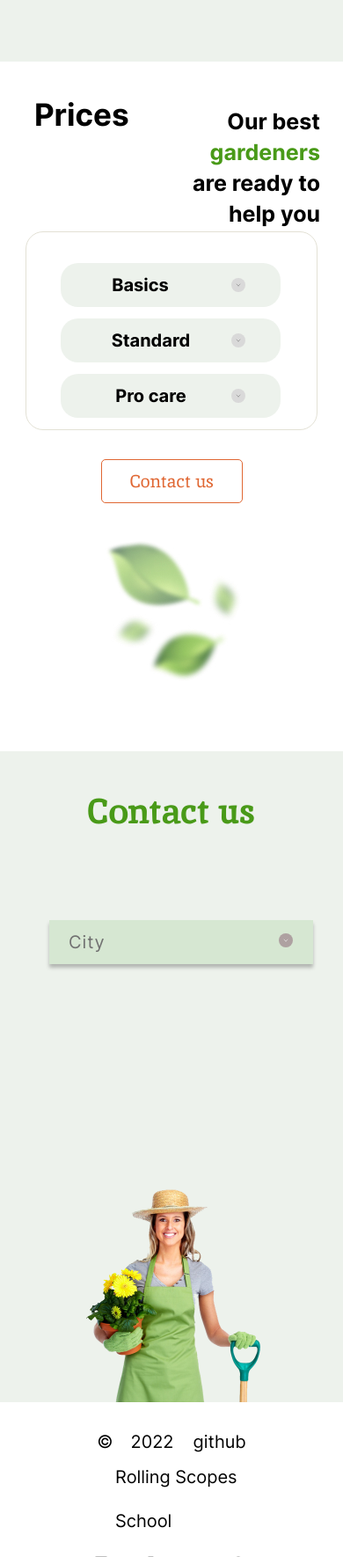
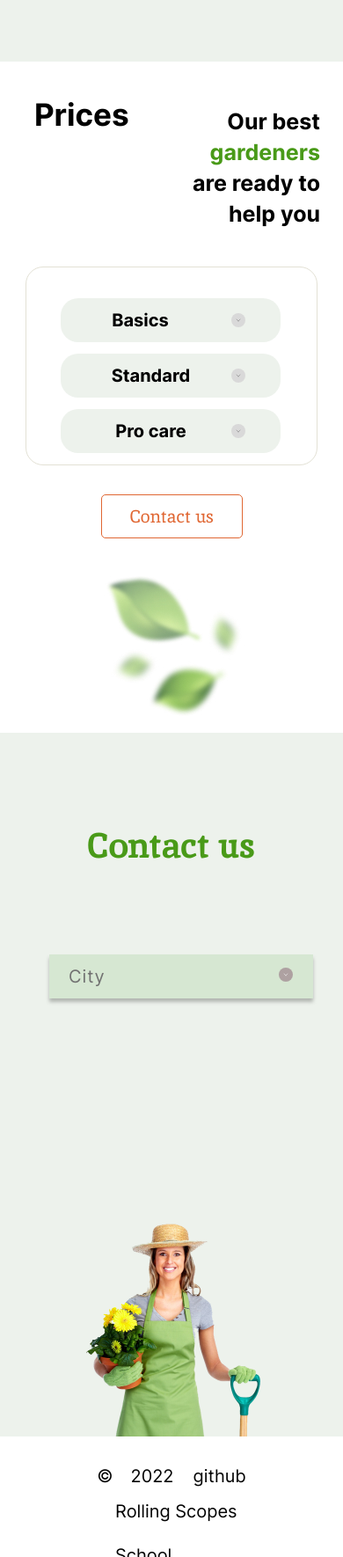
Before and after one commit to MaxFralou/plants-2022Q4, a plain HTML site: page index.html in a window 390 px wide. Shown: the part 4836-6606 px from the top of the page at 88% size. Drawn offline with Linux system fonts and the light colour scheme.

Commit message:
fix: style

```diff
--- a/style.css
+++ b/style.css
@@ -65,7 +65,6 @@
 html {
     box-sizing: border-box;
     scroll-behavior: smooth;
-    overflow-x: hidden;
 }
 
 *,
@@ -487,7 +486,7 @@ body {
 
 .color-wrapper-prices {
     background-color: #FFFFFF;
-    height: 580px;
+    min-height: 580px;
 }
 
 .prices {
@@ -500,7 +499,6 @@ body {
 .caption-prices-contaner {
     display: flex;
     justify-content: space-between;
-    margin-bottom: -40px;
 }
 
 .caption-prices {
@@ -716,7 +714,7 @@ body {
 /*PRICES END*/
 
 .color-container {
-    height: 500px;
+    min-height: 500px;
     background-color: #EDF2EC;
 }
 
@@ -1268,7 +1266,7 @@ body {
     }
 
     .color-wrapper-prices {
-        height: 535px;
+        min-height: 535px;
     }
 
     /*PRICES*/
@@ -1407,10 +1405,6 @@ body {
         margin: 93.5px auto;
         background-position: 50% 100%;
         background-size: 150px 147px;
-    }
-
-    .color-wrapper-prices {
-        height: 784px;
     }
 
     .service {
@@ -1792,13 +1786,12 @@ body {
     }
 
     .color-container {
-        height: 444px;
+        max-height: 444px;
     }
 
     .contacts {
         width: 84.7%;
         height: 100%;
-        margin: -268px auto 0 auto;
         background-position: 52.5% 100%;
         flex-direction: column;
         justify-content: flex-start;
@@ -1826,6 +1819,10 @@ body {
         margin-left: 201px;
     }
 
+    .dropdown-content {
+        margin-right: 30px;
+    }
+
     .address-block {
         right: 10%;
         width: 90%;
```
